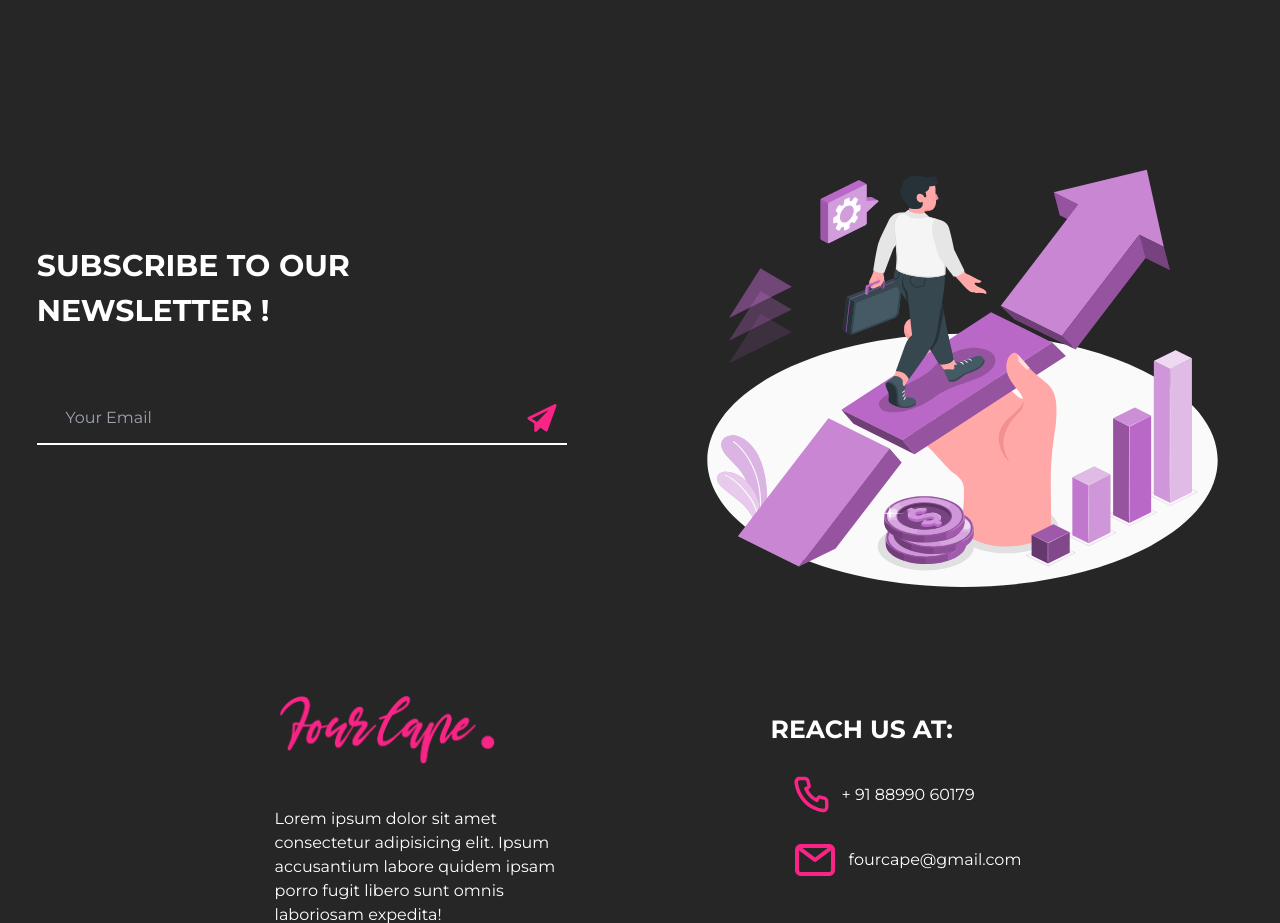
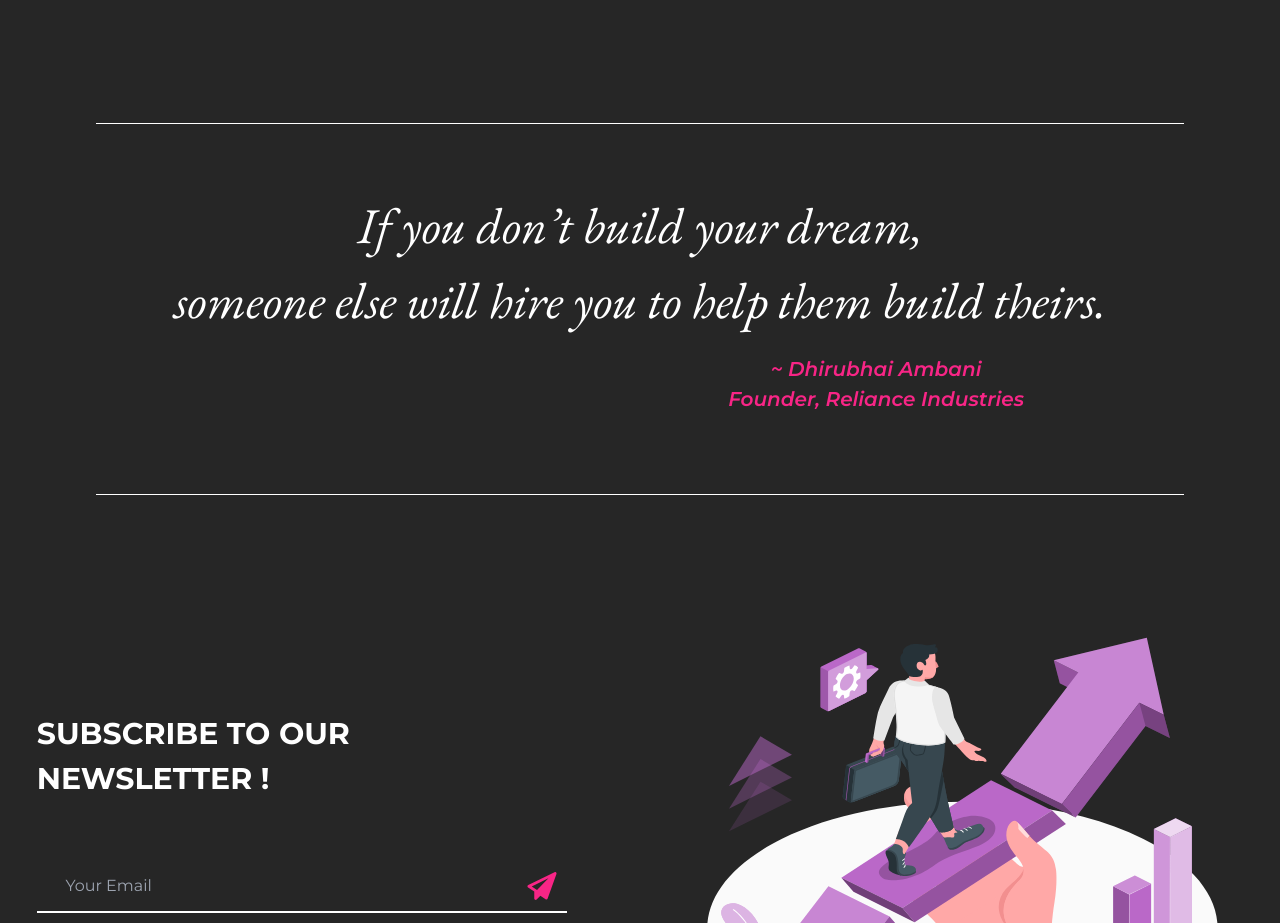
Before and after one commit to Four-Cape-Org/Four-Cape-Web-Frontend, a React (Vite) app: page /about in a window 1280 px wide. Shown: the part 3520-4443 px from the top of the page. Built offline with nearby package versions, Linux system fonts and the light colour scheme.

Commit message:
Added a quote section to about page

```diff
--- a/src/Components/About/About.jsx
+++ b/src/Components/About/About.jsx
@@ -40,6 +40,22 @@ const About = () => {
 
       <BookCall  bookCallRef={bookCallRef}/>
       <JumboButton link="/contact" spanText="Got a Project ?" title="Tell us Everything." />
+
+
+      <div className='my-[6em]'>
+        <hr className='w-[85%] mx-auto text-[white]' />
+
+        <div className='w-screen my-[4em]'>
+          <p className='w-[90%] italic text-[50px] text-[white] text-center mx-auto font-secondary'>If you don’t build your dream, <br /> someone else will hire you to help them build theirs.</p>
+          <div className='flex justify-end items-center w-[80%]'>
+            <span className='italic font-semibold text-[20px] text-accent-color text-center font-primary my-4'>~ Dhirubhai Ambani <br /> Founder, Reliance Industries</span>
+          </div>
+        </div>
+
+        <hr className='w-[85%] mx-auto text-[white]' />
+      </div>
+
+
       <Footer bookCallRef={bookCallRef}/>
     </>
   )
```
